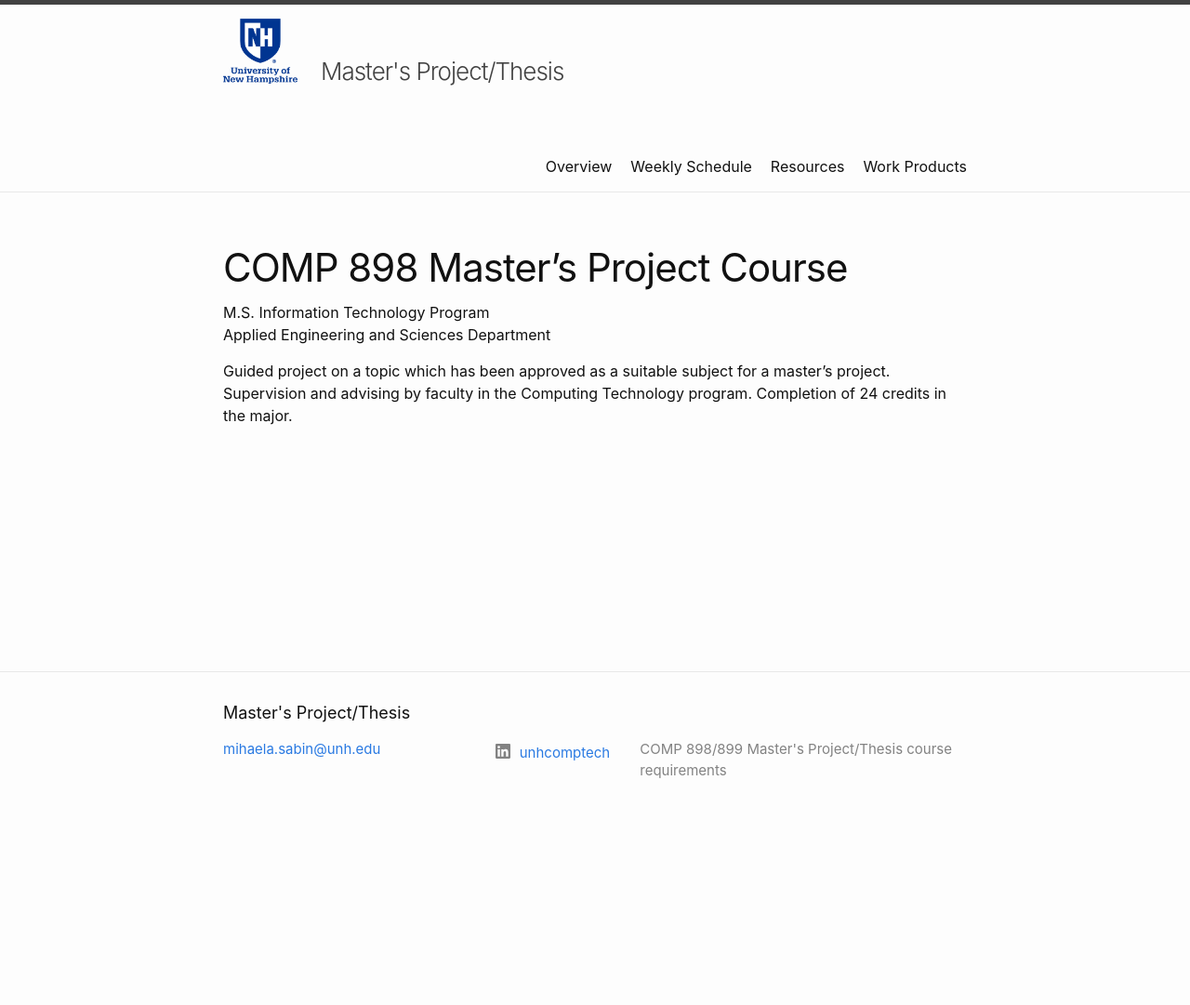
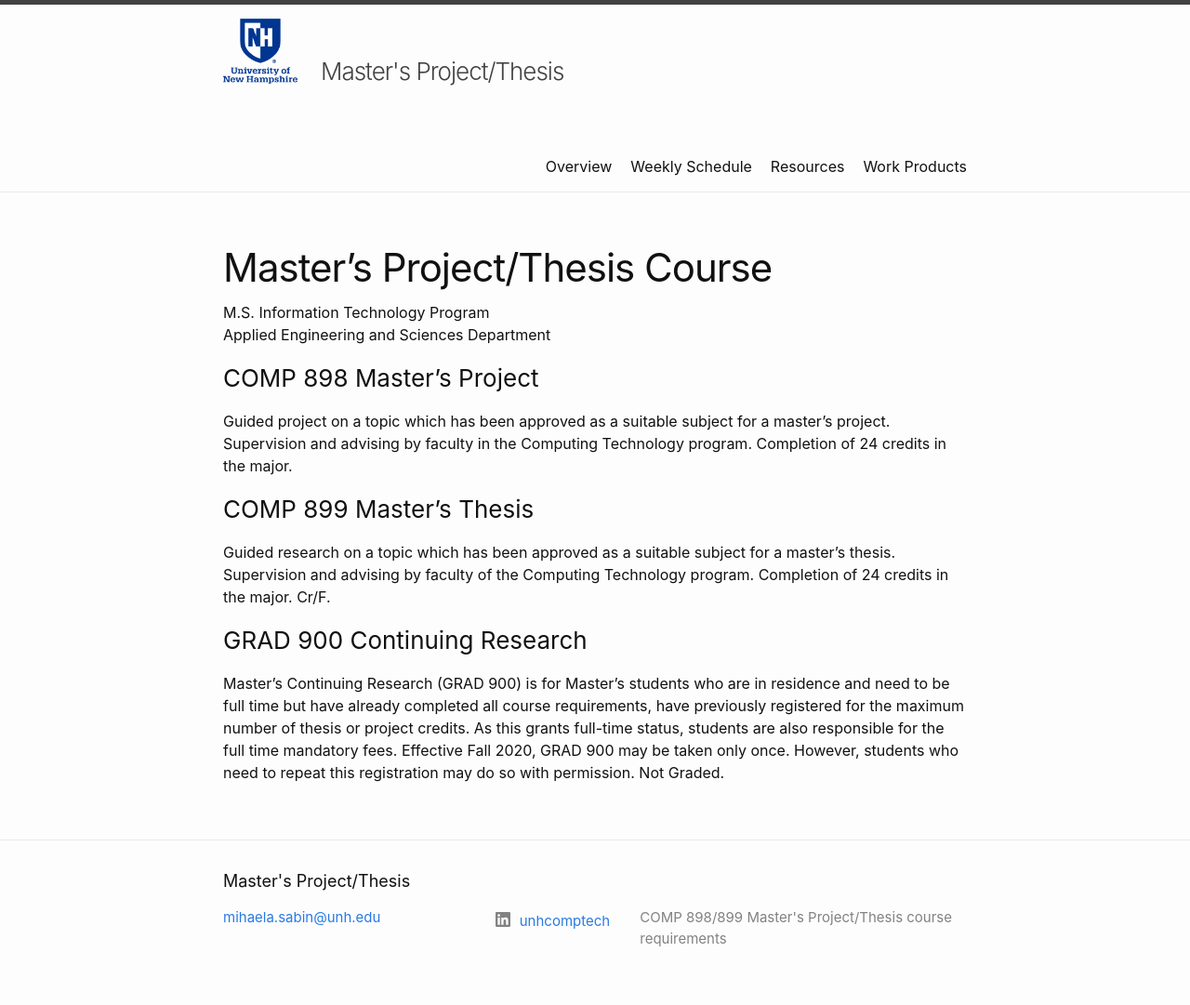
Before and after one commit to unh-comp-master-project/unh-comp-master-project.github.io, a Jekyll site: the page built from index.md, in a window 1280 px wide. Shown: the whole page at 93% size. Built offline with Jekyll 4.4.1, drawn with Linux system fonts in a browser that asks for light colours; before the commit the page ends 900 px from its top, so only the background shows below that.

```diff
--- a/index.md
+++ b/index.md
@@ -5,9 +5,26 @@
 layout: page
 ---
 
-<h1>COMP 898 Master’s Project Course</h1>
+<h1>Master’s Project/Thesis Course</h1>
 
 M.S. Information Technology Program <br>
 Applied Engineering and Sciences Department
 
-Guided project on a topic which has been approved as a suitable subject for a master's project. Supervision and advising by faculty in the Computing Technology program. Completion of 24 credits in the major.
+### COMP 898 Master's Project
+Guided project on a topic which has been approved as a suitable subject for a
+master's project. Supervision and advising by faculty in the Computing
+Technology program. Completion of 24 credits in the major.
+
+### COMP 899 Master's Thesis
+Guided research on a topic which has been approved as a suitable subject for
+a master's thesis. Supervision and advising by faculty of the Computing
+Technology program. Completion of 24 credits in the major. Cr/F.
+
+### GRAD 900 Continuing Research
+Master's Continuing Research (GRAD 900) is for Master's students who are in
+residence and need to be full time but have already completed all course
+requirements, have previously registered for the maximum number of thesis or
+project credits. As this grants full-time status, students are also responsible
+for the full time mandatory fees. Effective Fall 2020, GRAD 900 may be taken
+only once. However, students who need to repeat this registration may do so
+with permission. Not Graded.
```
Also changed, not shown: resources.md (+3 -1 lines), README.md.
